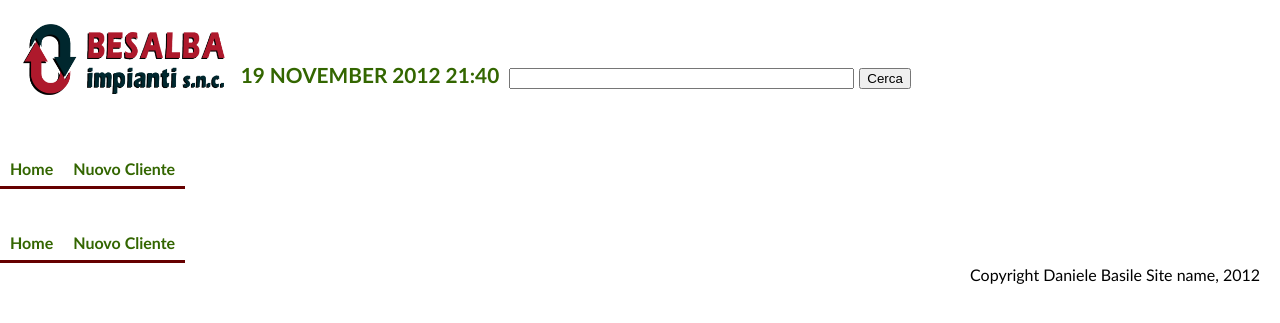
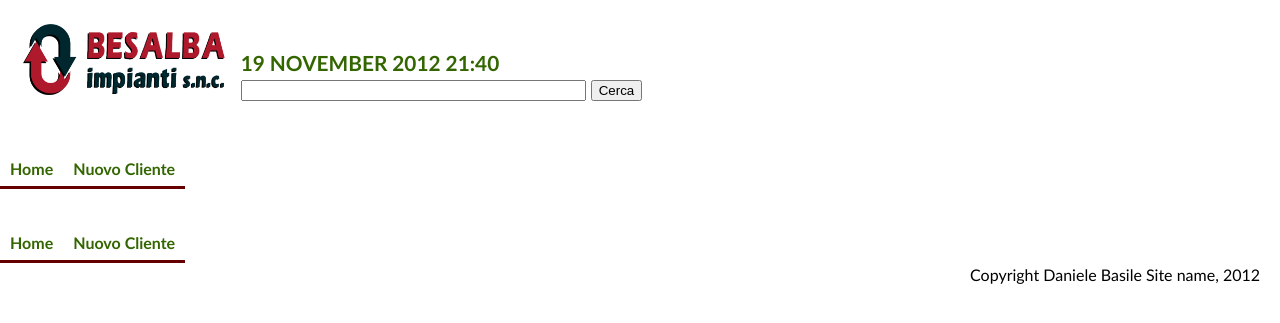
Before and after one commit to asterix24/GestionaleCaldaie, a Django app: template main/templates/base.html in a window 1280 px wide. Shown: the top 323 px of the page. Run offline with Django 3.2, Linux system fonts and the light colour scheme; the template is opened without the code that fills it, so the values that code supplies are empty; some libraries are stand-ins or nearby versions.

Commit message:
Minor fix in js code.

```diff
--- a/main/scripts.py
+++ b/main/scripts.py
@@ -4,8 +4,9 @@
 VERIFICA_ADD_JS = """
 <script>
 $(function() {
-    if ($("#id_analisi_combustione").is(':checked')) {
-    } else {
+    $("input[type=submit]").button()
+
+    if (!$("#id_analisi_combustione").is(':checked')) {
         $("#tr_colore_bollino").hide();
         $("#tr_numero_bollino").hide();
         $("#tr_valore_bollino").hide();
--- a/main/templates/base.html
+++ b/main/templates/base.html
@@ -23,11 +23,11 @@
     <td>
         <div id="navigation_search">
         <ul>
-            <div class="navigation_buttons">{% now "d F Y H:i" %}</div>
-            <form class="navigation_buttons" action="/anagrafe/" method="get">{% csrf_token %}
+            <div class="navigation_buttons">{% now "d F Y H:i" %}
+            <form action="/anagrafe/" method="get">{% csrf_token %}
             <input id="id_s" maxlength="200" type="text" name="s" size="40" />
             <input type="submit" value="Cerca"/>
-            </form>
+            </form></div>
         </ul>
         </div>
     </td>
```
